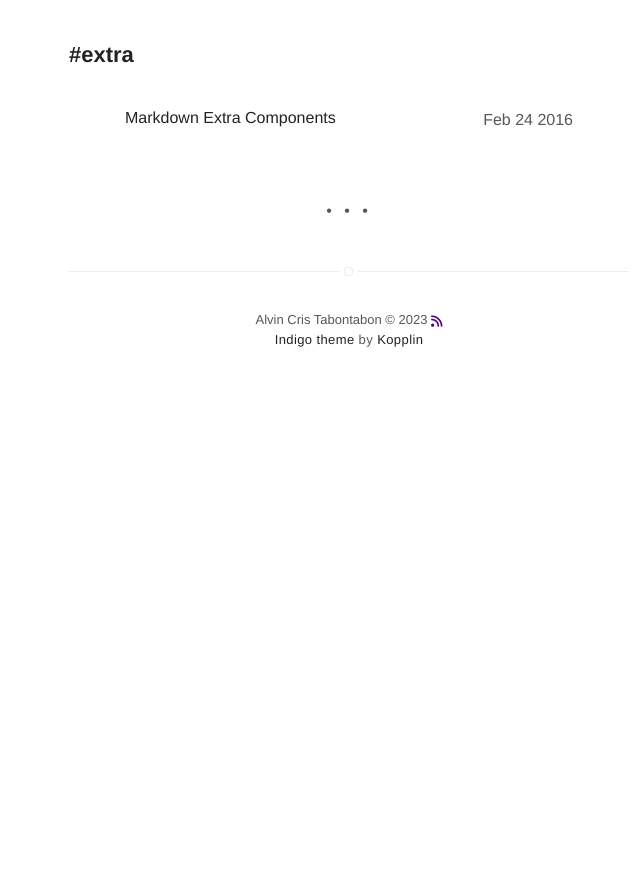
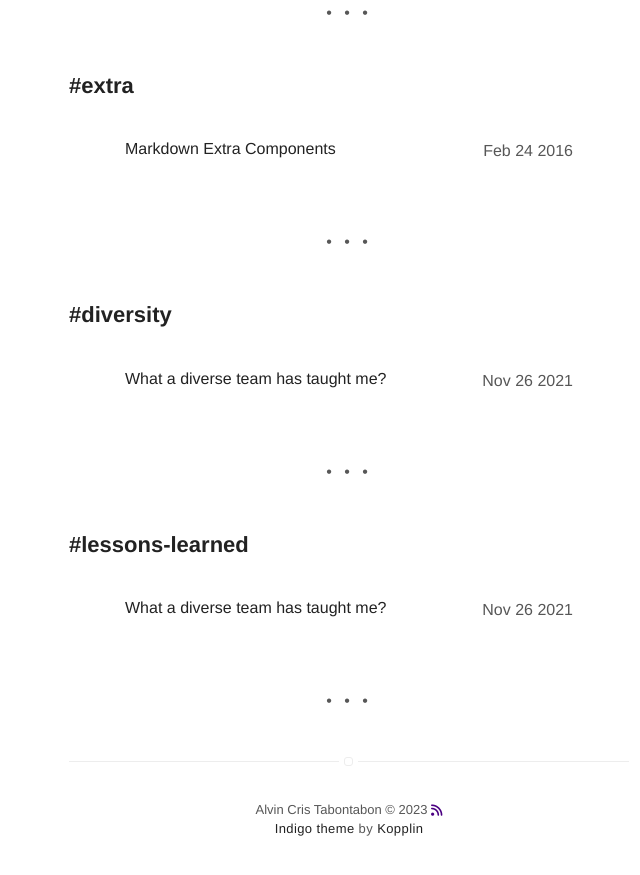
Before and after one commit to acltabontabon/acltabontabon.github.io, a Jekyll site: the page built from tags.html, in a window 1280 px wide and 900 px high, scrolled down 1695 px. Shown: the top 875 px of the window, without its empty margins (291-931 px from the left). Built offline with Jekyll 4.4.1, drawn with Linux system fonts in a browser that asks for light colours; nearby versions of some CDN libraries; emoji names are drawn with the system emoji font; before the commit the page ends 2106 px from its top, so only the background shows below that; some of the changed lines change nothing that is shown; some of the changed text lies outside the part shown.

Commit message:
Add post: `what-a-diverse-team-has-taught-me` (#1)

```diff
--- a/_config.yml
+++ b/_config.yml
@@ -20,7 +20,7 @@ resume: true
 resume-external: true
 resume-url: https://google.com/?q=my+resume
 
-url: https://acltabontabon.github.io/
+url: https://acltabontabon.com/
 # your url: https://USERNAME.github.io
 
 permalink: /:title/
@@ -31,7 +31,7 @@ permalink: /:title/
 # if you don't want comments in your posts, leave categories empty
 disqus:
   shortname: github # enter this from your disqus account
-  categories: [blog, project] # only show disqus for posts that have these categories
+  categories: [] # only show disqus for posts that have these categories
 
 # if you don't have any of social below, comment the line
 facebook: acrisph
@@ -44,7 +44,7 @@ email: me@acltabontabon.com
 authors:
   actabontabon:
     name: Alvin Cris Tabontabon
-    bio: A Man who travels the world eating noodles
+    bio: A man who codes to eat noodles
     external-image: false
     picture: assets/images/profile.jpg
     twitter: acltabontabon
--- /dev/null
+++ b/_posts/2021-11-26-diverse-team.markdown
@@ -0,0 +1,93 @@
+---
+title: "What a diverse team has taught me?"
+layout: post
+date: 2021-11-26 00:00
+image: /assets/images/diverse-team.png
+headerImage: false
+tag:
+- diversity
+- lessons-learned
+star: false
+category: blog
+author: actabontabon
+description: The lessons I've learned from a diverse team. Discover the power of embracing differences, fostering inclusivity, and how diversity enhances personal and professional growth.
+---
+
+![Markdowm Image][0]
+
+It’s been a couple of months since I became part of a diverse team. Not gonna lie it is a bit
+intimidating at first.
+
+So I wanted to document my learning with the hopes of someone might get a thing or two insight on
+what a diverse team puts on the table.
+
+<div class="breaker"></div>
+
+## Stop beating around the bush
+
+I have a Filipino bone in my body, so I know for a fact that we normally do this because we wanted
+to be safe not to pluck a nerve. Despite that, I’ve seen so many conflicts and misunderstandings in
+the past simply because people refuse to be direct.
+
+My foreign colleagues have shown me that there’s a significant benefit on being straightforward;
+It saves people time and provides clarity on the things that needs to be focused on.
+
+So, **speak your mind**, just try not to step on others and you’ll be fine. However, in case that you
+accidentally pick someone’s last straw — take the high road and be the first to apologize. It ain’t
+gonna cost you that much.
+
+On the flip side, if you’ve encountered someone who’s telling some things you aren’t happy to hear
+— don’t be too sensitive and try to understand from where they are speaking.
+
+<div class="breaker"></div>
+
+## You can only do so much a day
+
+**Grind. Don’t disappoint. Provide.**
+
+Sounds familiar isn’t it? In pursuit of a hollow ideal of productivity we often hammer ourselves
+down.
+
+> “It’s a sad truth that those who shine brightest often burn fastest.“
+>
+> — Heimerdinger
+
+One of the things that I like with our diverse team is that it promotes and practice healthy
+environment. For instance, whenever there’s a sudden “issue” at the end of working hours, overtime
+is not their first response but rather philosophizes its real urgency and decides from there.
+
+<div class="breaker"></div>
+
+## The only dumb question is the one you do not ask
+
+> “There are questions that I think I should have known as an Architect — but I still ask them anyway.”
+
+Said by my mentor. For some whatever reason this occupy a space in my head — rent-free.
+
+*It’s my first time being part of a diverse team so I’m a bit hesitant to ask. I kinda feel that*
+*I’m making my Filipino bones look bad. I know, that’s my Filipino pride trying to get off the*
+*hook. LOL!*
+
+If you’re genuinely seeking for knowledge and afraid that people might label your question as dumb,
+bite the bullet -- coz the last thing that you’d want is to remain ignorant.
+
+Also, asking questions gives perspective to the team on the things that needs to be further
+explained and/or documented.
+
+**You’ll never know** that your question might be the key to open a different point of view that
+could lead to potential improvement **until you ask**.
+
+<div class="breaker"></div>
+
+I guess that’s enough brain dump for now.
+
+So, if you are planning to join a diverse team but quite hesitant because of cultural differences,
+preferences on IDE, different opinions on tabs over spaces, different take on dark and light themes…
+
+Fuck all that. **Coz at the end of the day y’all share the same goal as a team, and it is a good
+way to cultivate a professional experience**.
+
+Thanks for reading!
+
+
+[0]: /assets/images/diverse-team.png
```
Also changed, not shown: assets/images/diverse-team.png (added).
